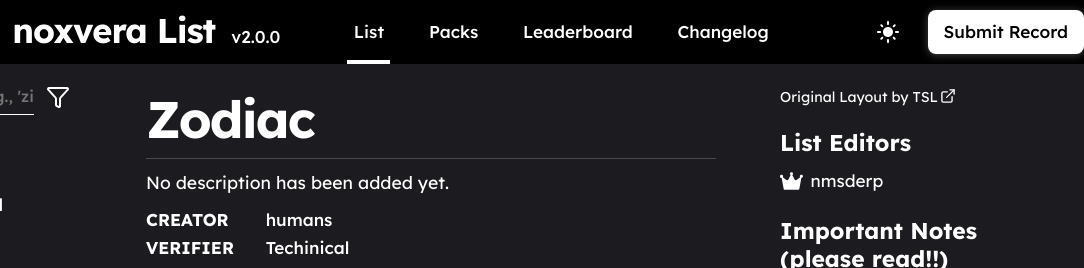
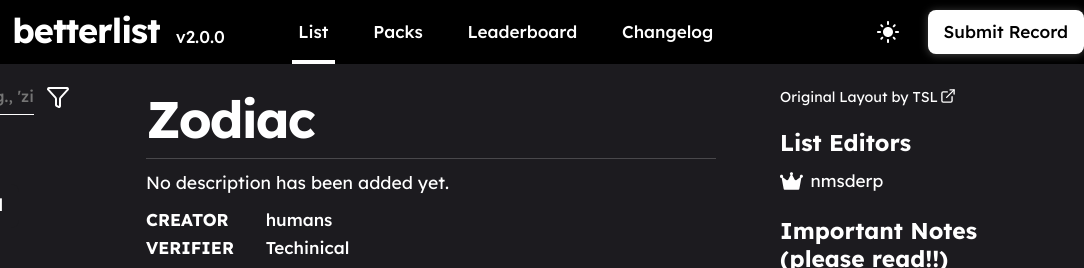
Before and after one commit to nmsderp/betterlistv2, a plain HTML site: page index.html in a window 1280 px wide. Shown: the top 268 px of the page, 196-1280 px from the left. Drawn offline with nearby package versions, Linux system fonts and the light colour scheme; no server answers.

Commit message:
adsfgsdgf

```diff
--- a/index.html
+++ b/index.html
@@ -28,7 +28,7 @@
                 <a href="https://gdbrowser.com/u/noxvera" target="_blank">
                     <img src="/assets/list_icon.png" alt="List Icon" class="list-icon"/>
                 </a>
-                <h2>noxvera List</h2>
+                <h2>betterlist</h2>
                 <a href="https://github.com/nmsderp/betterlistv2" class="link-hover-underline" target="_blank">
                     <p>v2.0.0</p>
                 </a>
```
